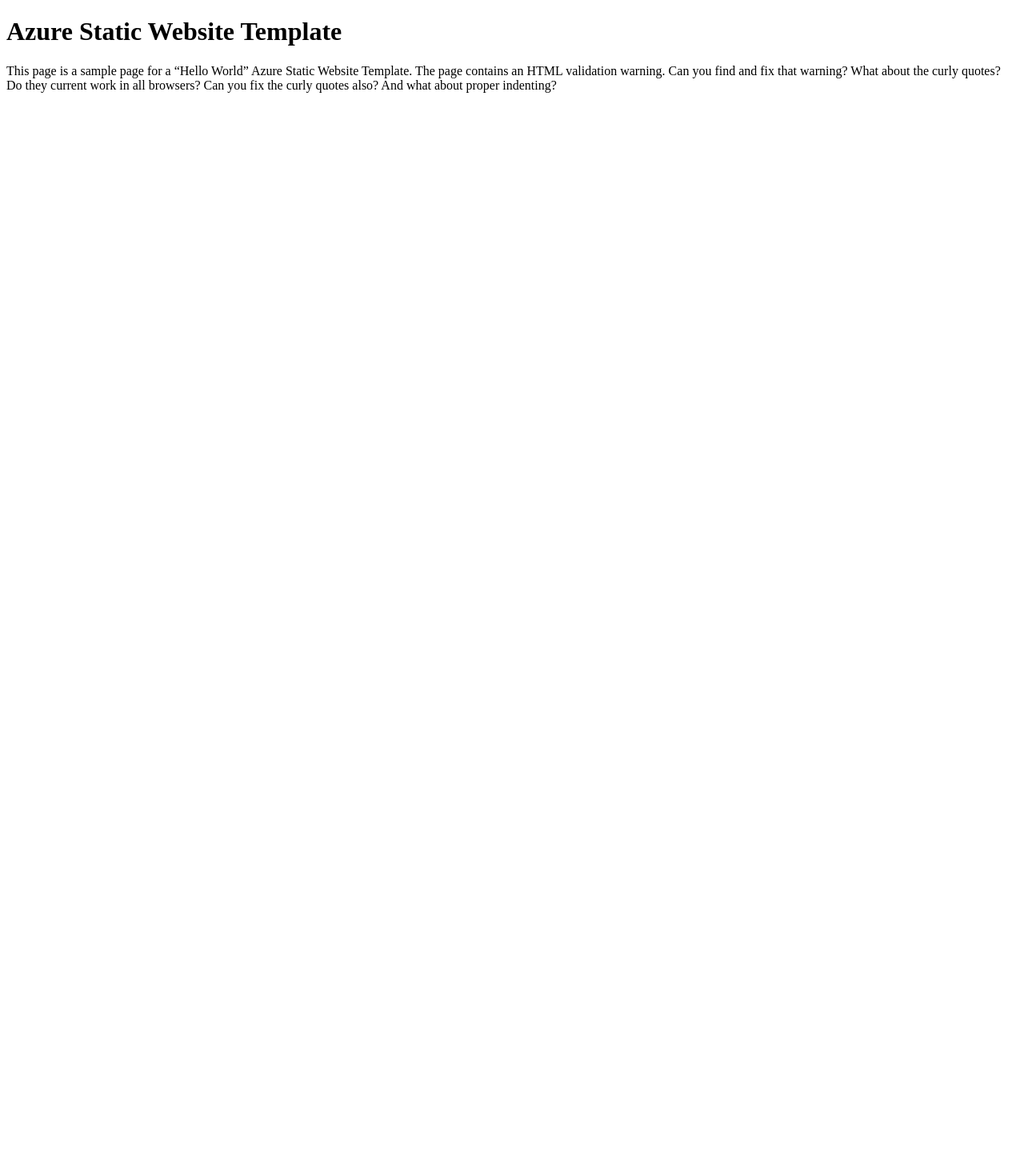
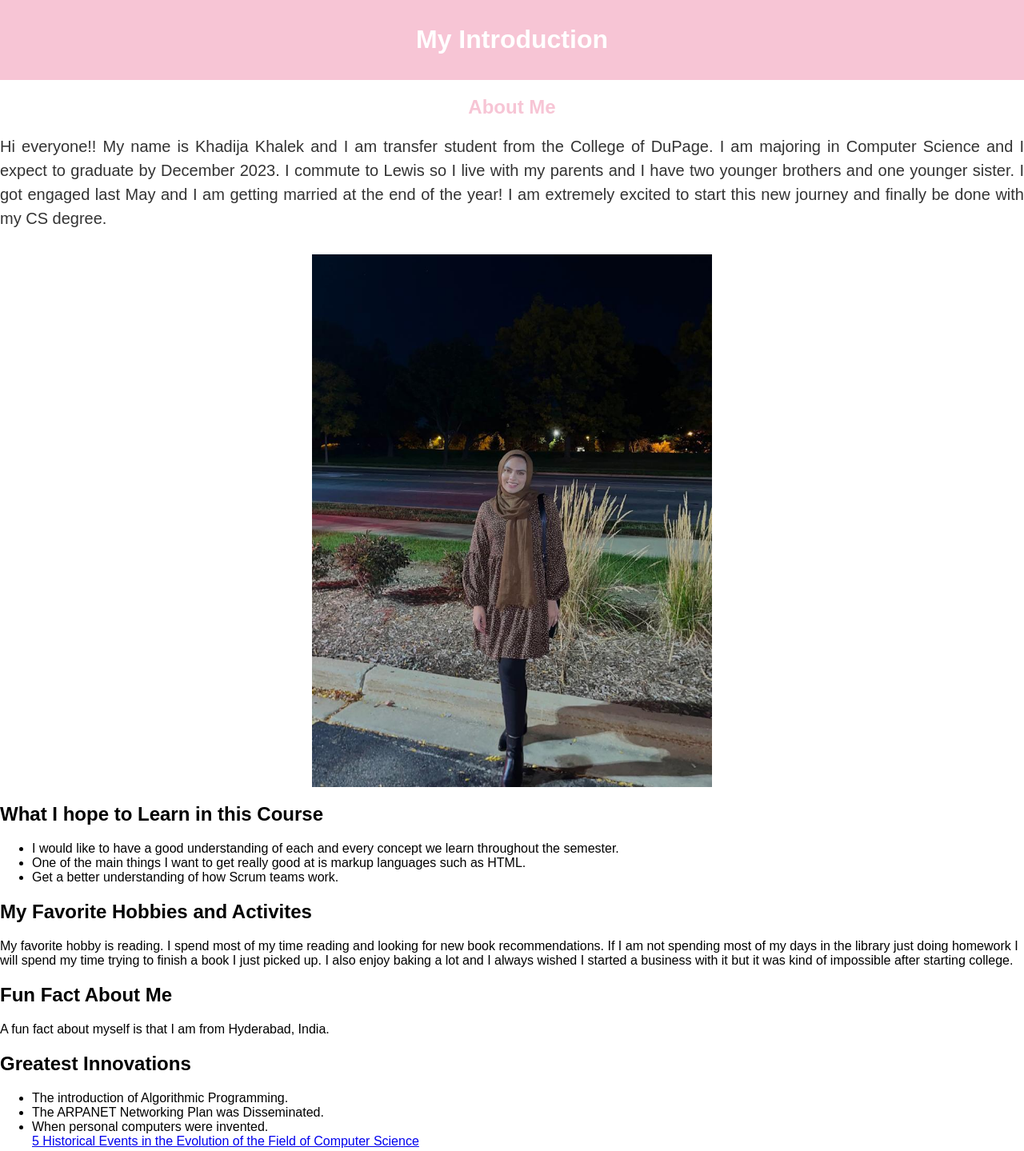
Before and after one commit to khalekk/introductionwebsite, a plain HTML site: page index.html in a window 1280 px wide. Shown: the whole page at 80% size. Before the commit the page ends 800 px from the top, so only its background shows below. Drawn offline with Linux system fonts and the light colour scheme.

Commit message:
Update content.

```diff
--- a/index.html
+++ b/index.html
@@ -1,12 +1,59 @@
 <!DOCTYPE html>
 <html>
 <head>
-<title>Hello World Azure Template</title>
+	<title>My Introduction</title>
+	<link rel="stylesheet" type="text/css" href="style.css">
 </head>
 <body>
-<h1>Azure Static Website Template</h1>
-<p>This page is a sample page for a “Hello World” Azure Static Website Template. The page contains an HTML validation warning.
-Can you find and fix that warning? What about the curly quotes? Do they current work in all browsers? Can you fix the curly
-quotes also? And what about proper indenting?</p>
+	<header>
+		<h1>My Introduction</h1>
+	</header>
+	<main>
+		<section class="intro">
+			<h2>About Me</h2>
+			<p>Hi everyone!! My name is Khadija Khalek and I am transfer student from the College of DuPage. I am majoring in Computer Science and I expect to graduate by December 2023.
+            I commute to Lewis so I live with my parents and I have two younger brothers and one younger sister. I got engaged last May and I am getting married at the end of the year! I am extremely excited to start this new journey and finally be done with my CS degree.</p>
+		</section>
+        <img src="profile.jpeg" alt="profile picture">
+		<section class="learn">
+			<h2>What I hope to Learn in this Course</h2>
+			<ul>
+                <li>I would like to have a good understanding of each and every concept we learn throughout the semester.</li>
+				<li>One of the main things I want to get really good at is markup languages such as HTML.</li>
+				<li>Get a better understanding of how Scrum teams work.</li>
+			</ul>
+		</section>
+        <section class="favorite">
+            <h2>My Favorite Hobbies and Activites</h2>
+                <p>My favorite hobby is reading. I spend most of my time reading and looking for new book recommendations. If I am not spending most of my days in the library just doing homework I will spend my time trying to finish a book I just picked up. I also enjoy baking a lot and I always wished I started a business with it but it was kind of impossible after starting college. </p>
+        </section>
+
+        <section class="funfact">
+        <h2>Fun Fact About Me</h2>
+            <p>A fun fact about myself is that I am from Hyderabad, India.</p>
+
+        </section>
+
+        <section class="innovations">
+        <h2>Greatest Innovations</h2>
+            <p>
+            <ul>
+                <li>The introduction of Algorithmic Programming.</li>
+                <li>The ARPANET Networking Plan was Disseminated.</li>
+                <li>When personal computers were invented.</li>
+
+                <a href="https://www.bestchoiceschools.com/lists/5-historical-events-in-the-evolution-of-the-field-of-computer-science/">5 Historical Events in the Evolution of the Field of Computer Science</a>
+            </ul>
+
+            <p>
+            </p>
+
+        </section>
+
+	</main>
+
+
+
+
 </body>
 </html>
--- /dev/null
+++ b/style.css
@@ -0,0 +1,63 @@
+body {
+	font-family: 'Arial', sans-serif;
+	margin: 0;
+	padding: 0;
+	background-color: #fff;
+}
+
+img {
+  width: 100%;
+  max-width: 500px;
+  display: block;
+  margin: 0 auto;
+}
+
+header {
+	background-color: #f7c5d5;
+	color: #fff;
+	text-align: center;
+	padding: 10px;
+}
+
+.main {
+	max-width: 800px;
+	margin: 0 auto;
+	padding: 50px;
+}
+
+.intro h2 {
+	color: #f7c5d5;
+	text-align: center;
+	margin-bottom: 20px;
+}
+
+.intro p {
+	color: #333;
+	font-size: 20px;
+	line-height: 1.5;
+	text-align: justify;
+	margin-bottom: 30px;
+}
+
+.skills h2 {
+	color: #f7c5d5;
+	text-align: center;
+	margin-bottom: 20px;
+}
+
+.skills ul {
+	list-style: none;
+	margin: 0;
+	padding: 0;
+	text-align: center;
+}
+
+.skills li {
+	color: #333;
+	font-size: 20px;
+	padding: 10px;
+	margin: 10px 0;
+	background-color: #fff;
+	border-radius: 5px;
+	box-shadow: 0 0 10px rgba(0, 0, 0, 0.2);
+}
```
Also changed, not shown: profile.jpeg (added).
